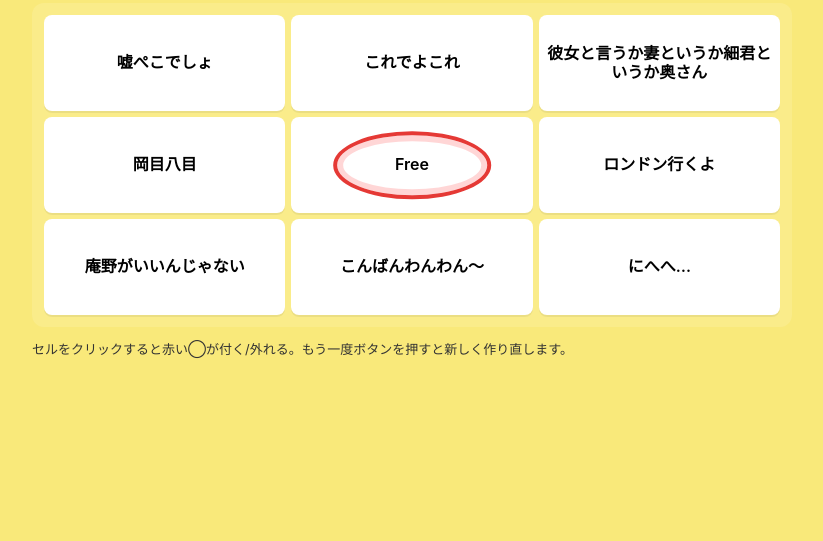
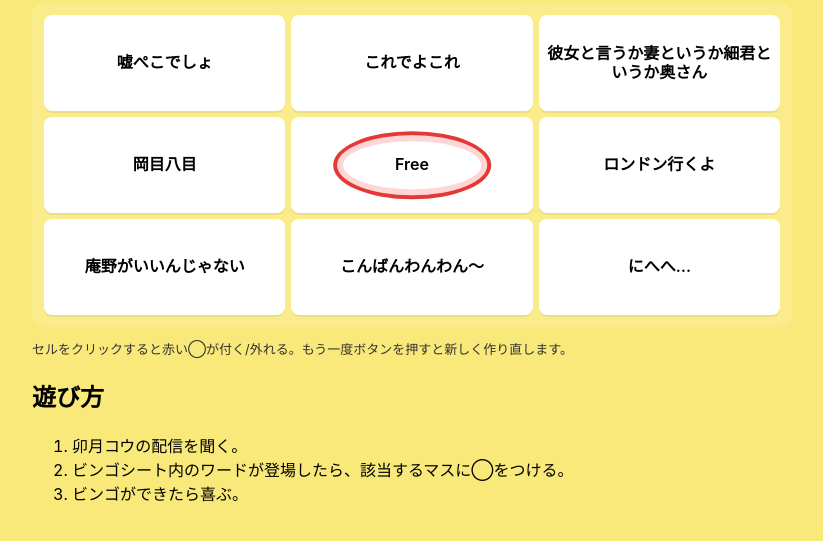
Before and after one commit to neya-bedroom/udukikoh-bingo, a plain HTML site: page index.html in a window 1280 px wide. Shown: the part 101-642 px from the top of the page, without its empty margins (228-1051 px from the left). Drawn offline with Linux system fonts and the light colour scheme.

Commit message:
Update index.html

```diff
--- a/index.html
+++ b/index.html
@@ -106,6 +106,14 @@
       <div id="board" class="board" aria-live="polite"></div>
     </div>
     <div class="hint">セルをクリックすると赤い◯が付く/外れる。もう一度ボタンを押すと新しく作り直します。</div>
+    <div id="howto" class="howto-box">
+      <h2>遊び方</h2>
+      <ol>
+        <li>卯月コウの配信を聞く。</li>
+        <li>ビンゴシート内のワードが登場したら、該当するマスに◯をつける。</li>
+        <li>ビンゴができたら喜ぶ。</li>
+      </ol>
+    </div>
   </div>
 
 <script>
```
